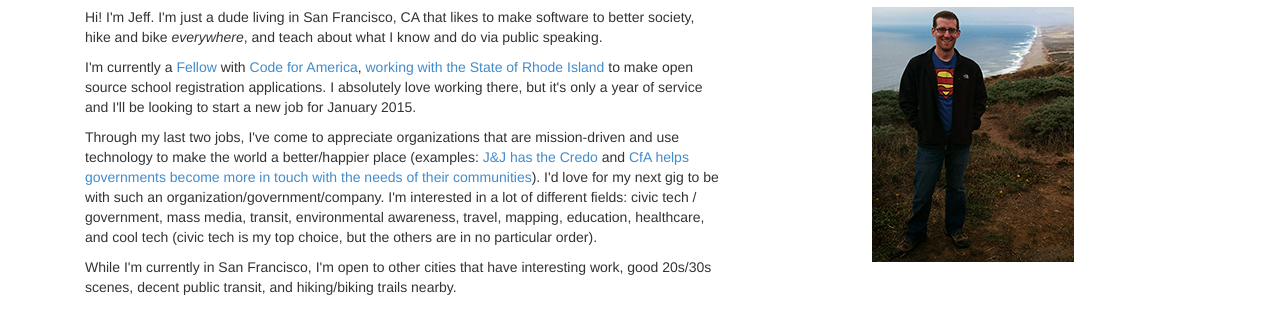
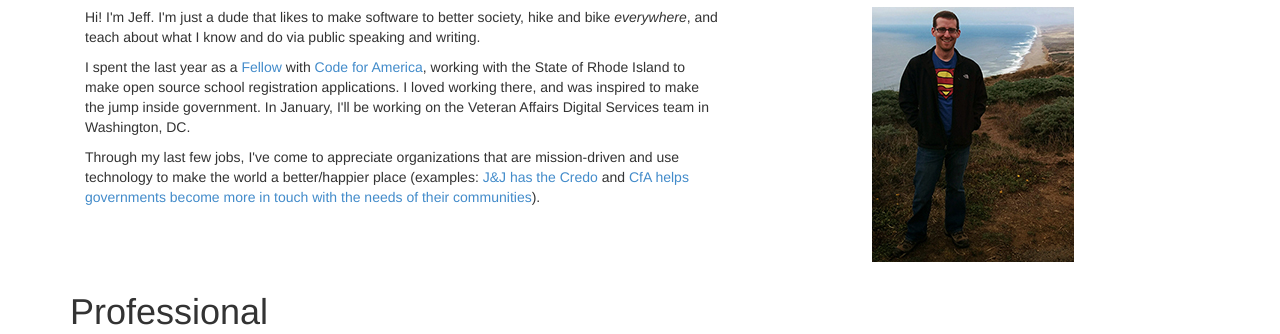
Before and after one commit to jeffmaher/jeffmaher.me, a plain HTML site: page index.html in a window 1280 px wide. Shown: the part 451-785 px from the top of the page. Drawn offline with nearby package versions, Linux system fonts and the light colour scheme.

Commit message:
Updated to profile

```diff
--- a/index.html
+++ b/index.html
@@ -73,16 +73,13 @@
 
 			<div class="col-md-7">
 				<p>
-					Hi! I'm Jeff. I'm just a dude living in San Francisco, CA that likes to make software to better society, hike and bike <em>everywhere</em>, and teach about what I know and do via public speaking.
+					Hi! I'm Jeff. I'm just a dude that likes to make software to better society, hike and bike <em>everywhere</em>, and teach about what I know and do via public speaking and writing.
 				</p>
 				<p>
-					I'm currently a <a href="http://www.codeforamerica.org/about/fellowship/">Fellow</a> with <a href="http://www.codeforamerica.org/">Code for America</a>, <a href="http://codeforamerica.github.io/ri-2014-mid-year-report/">working with the State of Rhode Island</a> to make open source school registration applications. I absolutely love working there, but it's only a year of service and I'll be looking to start a new job for January 2015.
+					I spent the last year as a <a href="http://www.codeforamerica.org/about/fellowship/">Fellow</a> with <a href="http://www.codeforamerica.org/">Code for America</a>, working with the State of Rhode Island to make open source school registration applications. I loved working there, and was inspired to make the jump inside government. In January, I'll be working on the Veteran Affairs Digital Services team in Washington, DC.
 				</p>
 				<p>
-					Through my last two jobs, I've come to appreciate organizations that are mission-driven and use technology to make the world a better/happier place (examples: <a href="http://www.jnj.com/sites/default/files/pdf/jnj_ourcredo_english_us_8.5x11_cmyk.pdf">J&amp;J has the Credo</a> and <a href="http://www.codeforamerica.org/about/">CfA helps governments become more in touch with the needs of their communities</a>). I'd love for my next gig to be with such an organization/government/company. I'm interested in a lot of different fields: civic tech / government, mass media, transit, environmental awareness, travel, mapping, education, healthcare, and cool tech (civic tech is my top choice, but the others are in no particular order).
-				</p>
-				<p>
-					While I'm currently in San Francisco, I'm open to other cities that have interesting work, good 20s/30s scenes, decent public transit, and hiking/biking trails nearby.
+					Through my last few jobs, I've come to appreciate organizations that are mission-driven and use technology to make the world a better/happier place (examples: <a href="http://www.jnj.com/sites/default/files/pdf/jnj_ourcredo_english_us_8.5x11_cmyk.pdf">J&amp;J has the Credo</a> and <a href="http://www.codeforamerica.org/about/">CfA helps governments become more in touch with the needs of their communities</a>).
 				</p>
 			</div>
 
@@ -107,8 +104,9 @@
 				<h4><a href="http://www.codeforamerica.org/">Code for America</a> (San Francisco)</h4>
 				<h5>2014 Fellow</h5>
 				<ul>
+					<li>Acted as software developer and project manager for the team.</li>
 					<li>Worked with the State of Rhode Island to build online registration systems for K-12 and pre-K students.</li>
-					<li>Acted as software developer and project manager for the team.</li>
+					<li>Developed an electronic registration system for pre-kindergarten for the entire state which helped secure $19 million in funding from the Federal Department of Education for pre-K expansion</li>
 					<li>Helped launch a <a href="http://code-island.org/">Rhode Island Code for America Brigade</a> (<a href="http://www.codeforamerica.org/brigade/">a volunteer chapter</a> of CfA) by spearheading its first big event (in the <a href="http://commons.wikimedia.org/wiki/File:Rhode_Island_state_house_2009a.JPG">RI State House</a>!).</li>
 				</ul>
 
```
